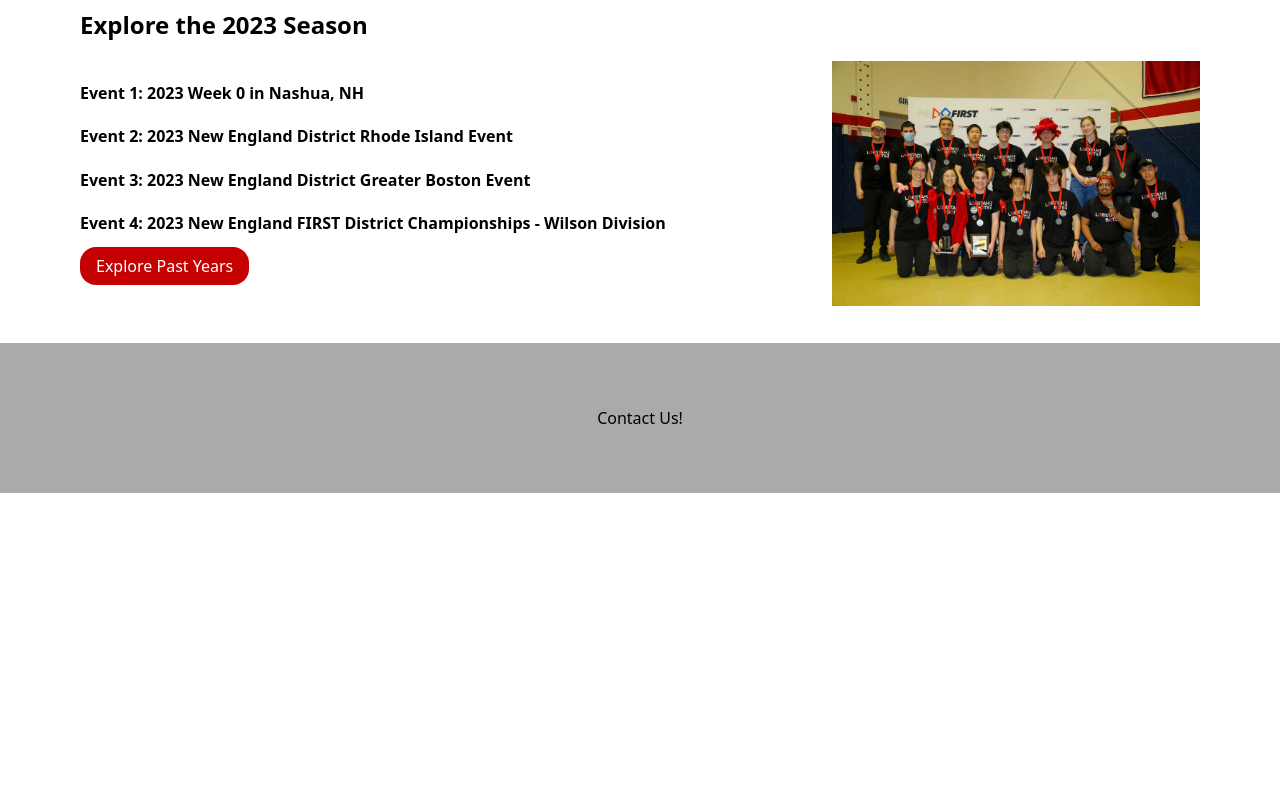
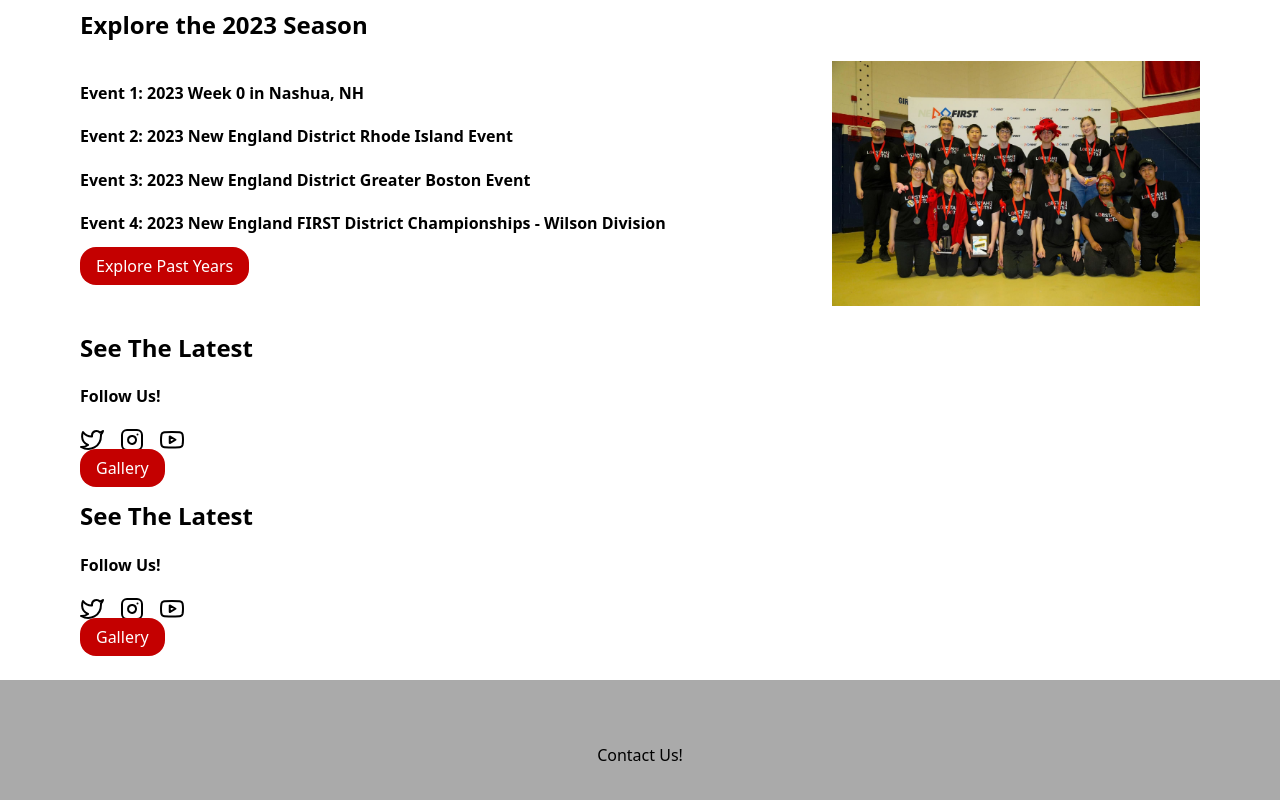
Before and after one commit to lobstahbots/lobstahbots.com, a Next.js app: page / in a window 1280 px wide. Shown: the part 1291-2091 px from the top of the page. Before the commit the page ends 1784 px from the top, so only its background shows below. Built offline with nearby package versions, Linux system fonts and the light colour scheme.

Commit message:
add icons

```diff
--- a/pages/index.module.css
+++ b/pages/index.module.css
@@ -42,3 +42,8 @@
 .moreButton:hover {
   opacity: 80%;
 }
+
+.mediaIcons {
+  display: flex;
+  gap: 1em;
+}
--- a/pages/index.tsx
+++ b/pages/index.tsx
@@ -3,6 +3,9 @@ import Overlay from "../components/overlay";
 import Image from "next/image";
 import Link from "next/link";
 import teamPhoto from "../images/index/team-photo.jpg";
+import { Twitter } from "react-feather";
+import { Instagram } from "react-feather";
+import { Youtube } from "react-feather";
 
 export default function Page () {
   return (
@@ -57,6 +60,30 @@ export default function Page () {
           </div>
         </div>
       </div>
+      <div className = {styles.section}>
+        <div className = "container">
+          <h2>See The Latest</h2>
+          <h4>Follow Us!</h4>
+          <div className = {styles.mediaIcons}>
+            <Link href = "https://twitter.com/"><Twitter/></Link>
+            <Link href = "https://instagram.com/"><Instagram/></Link>
+            <Link href = "https://youtube.com/"><Youtube/></Link>
+          </div>
+          <Link href= "/gallery" className = {styles.moreButton}>Gallery</Link>
+        </div>
+      </div>
+      <div className = {styles.section}>
+        <div className = "container">
+          <h2>See The Latest</h2>
+          <h4>Follow Us!</h4>
+          <div className = {styles.mediaIcons}>
+            <Link href = "https://twitter.com/"><Twitter/></Link>
+            <Link href = "https://instagram.com/"><Instagram/></Link>
+            <Link href = "https://youtube.com/"><Youtube/></Link>
+          </div>
+          <Link href= "/gallery" className = {styles.moreButton}>Gallery</Link>
+        </div>
+      </div>
     </main>
   );
 }
```
